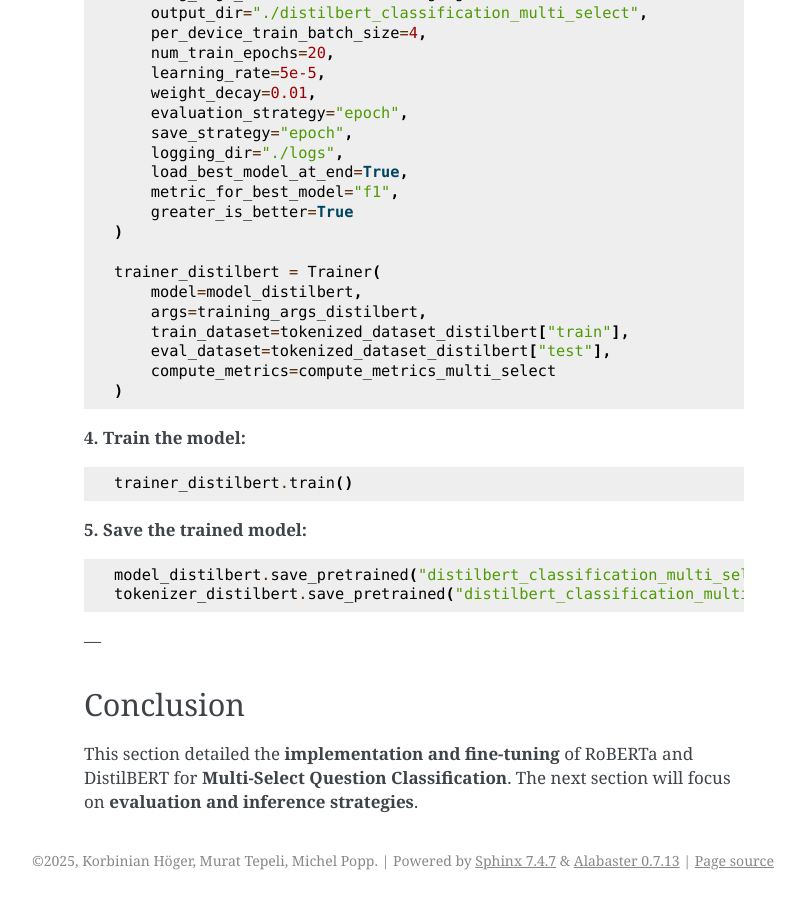
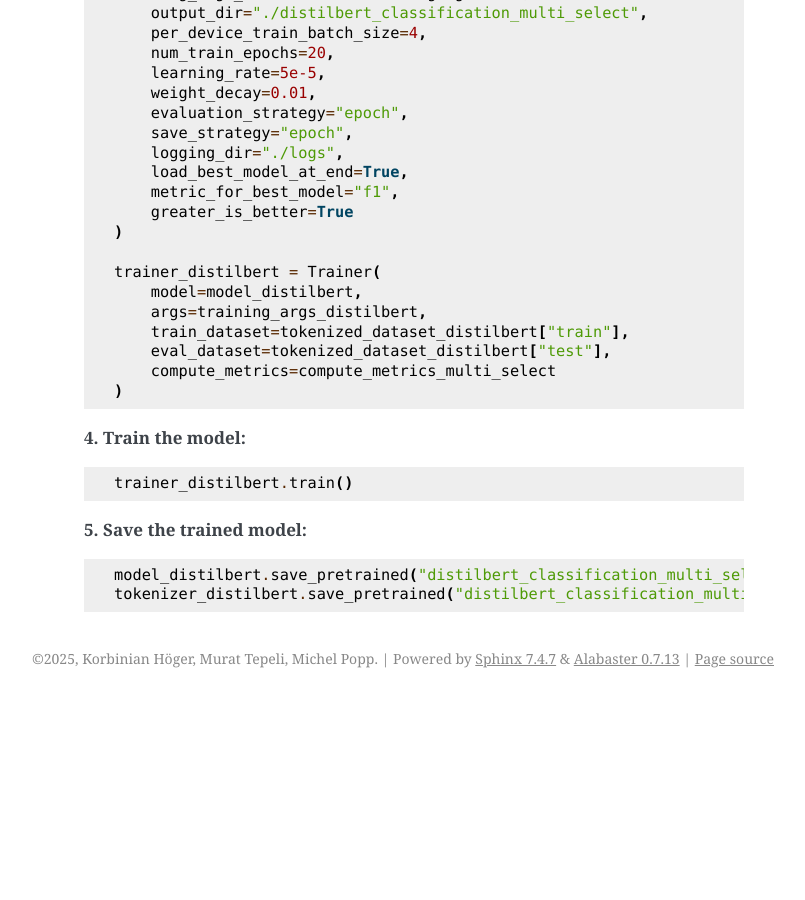
Before and after one commit to Michel-p16/PDS-Project, a Sphinx documentation site: the page built from docs/source/multi_select_implementation.rst, in a window 1280 px wide and 900 px high, scrolled down 2135 px. Shown: the whole window, without its empty margins (336-1141 px from the left). Built offline with Sphinx 7.4.7, drawn with Linux system fonts in a browser that asks for light colours; pages that are not in the unit, such as notebooks, are missing from menus; after the commit the page ends 2833 px from its top, so only the background shows below that.

Commit message:
Update multi_select_implementation.rst

```diff
--- a/docs/source/multi_select_implementation.rst
+++ b/docs/source/multi_select_implementation.rst
@@ -139,9 +139,3 @@
 
    model_distilbert.save_pretrained("distilbert_classification_multi_select")
    tokenizer_distilbert.save_pretrained("distilbert_classification_multi_select")
-
----
-
-Conclusion
-----------
-This section detailed the **implementation and fine-tuning** of RoBERTa and DistilBERT for **Multi-Select Question Classification**. The next section will focus on **evaluation and inference strategies**.
```
